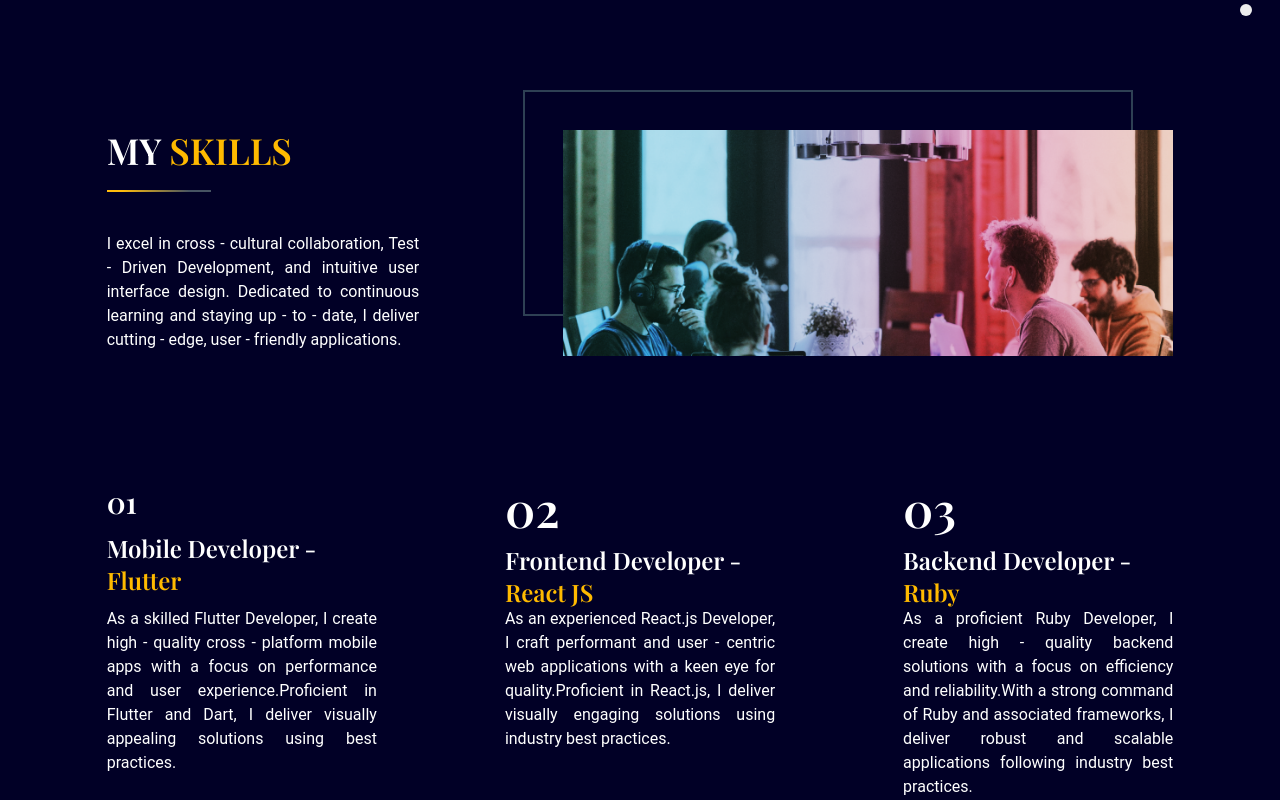
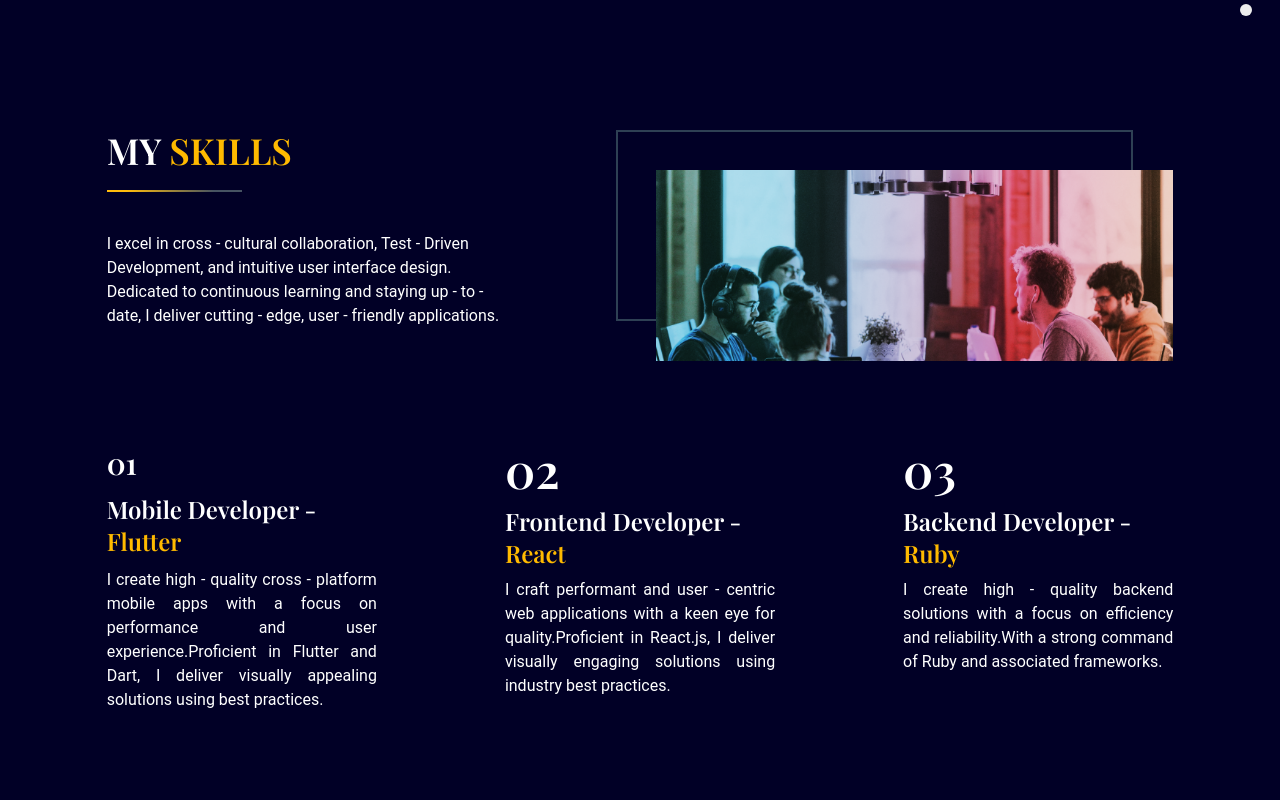
Before and after one commit to kennedyowusu/portfolio-app, a React (Vite) app: page / in a window 1280 px wide. Shown: the part 620-1420 px from the top of the page. Built offline with nearby package versions, Linux system fonts and the light colour scheme.

Commit message:
update  the UI

```diff
--- a/src/components/HeroSection.jsx
+++ b/src/components/HeroSection.jsx
@@ -43,7 +43,7 @@ const HeroSection = ({ setSelectedPage }) => {
             visible: { opacity: 1, x: 0 },
           }}
         >
-          <p className="text-4xl font-playfair z-10 text-center md:text-start font-semibold">
+          <p className="text-4xl font-playfair z-10 text-center md:text-start font-semibold md:w-full">
             KENNEDY {""}
             <span
               className=" font-playfair z-10 text-center md:text-start text-yellow font-semibold"
--- a/src/components/Projects.jsx
+++ b/src/components/Projects.jsx
@@ -32,7 +32,7 @@ const Projects = () => {
     <section id="projects" className="py-24">
       {/* HEADINGS */}
       <motion.div
-        className="md:w-2/5 mx-auto text-center"
+        className="mx-auto text-center md:w-full"
         initial="hidden"
         whileInView="visible"
         viewport={{ once: true, amount: 0.5 }}
@@ -51,7 +51,7 @@ const Projects = () => {
           </div>
         </div>
 
-        <p className="mt-10 mb-10 w-full xxs:text-md xxs:text-justify">
+        <p className="mt-10 mb-10 w-full xxs:text-md xxs:text-justify md:w-full md:text-start">
           Welcome to my portfolio of projects! Here, you will find a curated collection of my work that showcases my skills and expertise as a software developer. Each project has been carefully crafted with attention to detail and a focus on delivering exceptional results. From mobile applications built with Flutter to dynamic web experiences developed with React.js and robust backend solutions using Ruby, this portfolio represents the breadth and depth of my capabilities. I invite you to explore these projects and witness the innovation and craftsmanship that goes into each one. Feel free to reach out with any inquiries or feedback. Enjoy your journey through my portfolio of work!
         </p>
       </motion.div>
--- a/src/components/Skills.jsx
+++ b/src/components/Skills.jsx
@@ -7,11 +7,11 @@ const Skills = () => {
   const isAboveLarge = useMediaQuery("(min-width: 1060px)");
 
   return (
-    <section id="skills" className="pt-10 pb-24 mt-[-36px]">
+    <section id="skills" className="pt-10 pb-24 mt-[-36px] md:w-full">
       {/* HEADER AND IMAGE SECTION */}
       <div className="md:flex md:justify-between md:gap-16 mt-32">
         <motion.div
-          className="md:w-1/3"
+          className="md:w-1/2"
           initial="hidden"
           whileInView="visible"
           viewport={{ once: true, amount: 0.5 }}
@@ -25,12 +25,12 @@ const Skills = () => {
             MY <span className="text-[#FFBA00]">SKILLS</span>
           </p>
           <Divider width="w-1/3" />
-          <p className="mt-10 mb-7 text-justify">
+          <p className="mt-10 mb-7 text-start">
             I excel in cross - cultural collaboration, Test - Driven Development, and intuitive user interface design. Dedicated to continuous learning and staying up - to - date, I deliver cutting - edge, user - friendly applications.
           </p>
         </motion.div>
 
-        <div className="mt-16 md:mt-0">
+        <div className="mt-16 md:mt-10">
           {isAboveLarge ? (
             <div
               className="relative z-0 ml-20 before:absolute before:-top-10 before:-left-10
@@ -52,7 +52,7 @@ const Skills = () => {
       <div className="md:flex md:justify-between mt-16 gap-32">
         {/* EXPERIENCE */}
         <motion.div
-          className="md:w-1/3 mt-10"
+          className="md:w-1/2 mt-5"
           initial="hidden"
           whileInView="visible"
           viewport={{ once: true, amount: 0.5 }}
@@ -71,13 +71,13 @@ const Skills = () => {
             </div>
           </div>
           <p className="mt-5 text-justify xs:mt-[-5px]">
-            As a skilled Flutter Developer, I create high - quality cross - platform mobile apps with a focus on performance and user experience.Proficient in Flutter and Dart, I deliver visually appealing solutions using best practices.
+            I create high - quality cross - platform mobile apps with a focus on performance and user experience.Proficient in Flutter and Dart, I deliver visually appealing solutions using best practices.
           </p>
         </motion.div>
 
         {/* INNOVATIVE */}
         <motion.div
-          className="md:w-1/3 mt-10"
+          className="md:w-1/2 mt-5"
           initial="hidden"
           whileInView="visible"
           viewport={{ once: true, amount: 0.5 }}
@@ -91,18 +91,18 @@ const Skills = () => {
             <div className="z-10">
               <p className="font-playfair font-semibold text-5xl">02</p>
               <p className="font-playfair font-semibold text-3xl mt-3 xs:text-2xl">
-                Frontend Developer - <span className="text-yellow font-semibold"> React JS</span>
+                Frontend Developer - <span className="text-yellow font-semibold"> React</span>
               </p>
             </div>
           </div>
-          <p className="mt-5 text-justify xs:mt-[-5px]">
-            As an experienced React.js Developer, I craft performant and user - centric web applications with a keen eye
+          <p className="mt-5 text-justify xs:mt-[-5px]  md:mt-[5px]">
+            I craft performant and user - centric web applications with a keen eye
             for quality.Proficient in React.js, I deliver visually engaging solutions using industry best practices.
           </p>
         </motion.div>
         {/* IMAGINATIVE */}
         <motion.div
-          className="md:w-1/3 mt-10"
+          className="md:w-1/2 mt-5"
           initial="hidden"
           whileInView="visible"
           viewport={{ once: true, amount: 0.5 }}
@@ -120,8 +120,8 @@ const Skills = () => {
               </p>
             </div>
           </div>
-          <p className="mt-5 text-justify xs:mt-[-5px]">
-            As a proficient Ruby Developer, I create high - quality backend solutions with a focus on efficiency and reliability.With a strong command of Ruby and associated frameworks, I deliver robust and scalable applications following industry best practices.
+          <p className="mt-5 text-justify xs:mt-[-5px]  md:mt-[5px]">
+            I create high - quality backend solutions with a focus on efficiency and reliability.With a strong command of Ruby and associated frameworks.
           </p>
         </motion.div>
       </div>
--- a/src/components/Testimonials.jsx
+++ b/src/components/Testimonials.jsx
@@ -39,7 +39,7 @@ const Testimonials = () => {
             visible: { opacity: 1, scale: 1 },
           }}
         >
-          <p className="text-center text-xl mb-12 xxs:text-center xxs:text-md xs:text-center">
+          <p className="text-center text-xl mb-12 xxs:text-center xxs:text-md xs:text-center md:text-[16px] md:text-center">
             Exceptional web developer, delivering outstanding results with precision and creativity.
           </p>
           <p className="font-semibold
@@ -59,13 +59,13 @@ const Testimonials = () => {
             visible: { opacity: 1, scale: 1 },
           }}
         >
-            <p className="text-center text-xl mb-12 xxs:text-center xxs:text-md xs:text-center">
+            <p className="text-center text-xl mb-12 xxs:text-center xxs:text-md xs:text-center md:text-[16px] md:text-center">
               Exemplary Flutter developer. Transformed our online presence with impeccable expertise.
             </p>
             <p className="font-semibold
               absolute bottom-0 right-0 mr-16 mb-16 text-xl uppercase
             ">
-            Pray Eddy SHIMWA</p>
+            Pray shimwa</p>
         </motion.div>
 
         <motion.div
@@ -80,7 +80,7 @@ const Testimonials = () => {
             visible: { opacity: 1, scale: 1 },
           }}
         >
-          <p className="text-center text-xl mb-12 xxs:text-center xxs:text-md xs:text-center">
+          <p className="text-center text-xl mb-12 xxs:text-center xxs:text-md xs:text-center md:text-[16px] md:text-center">
             A talented web developer who delivers exceptional results with precision.
           </p>
           <p className="font-semibold
```
